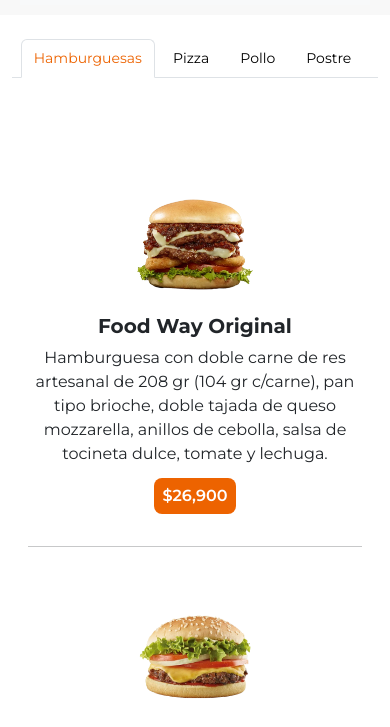
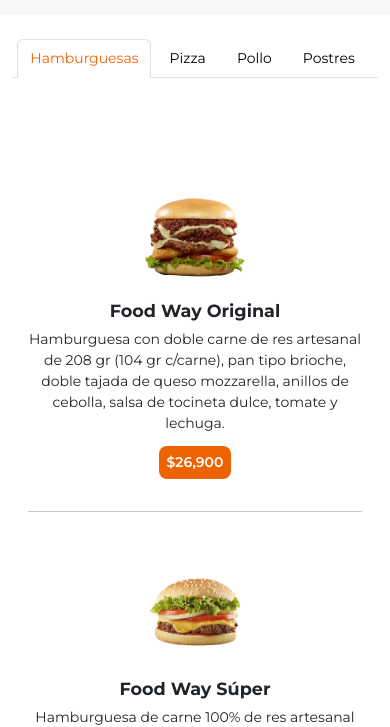
Before and after one commit to Steph230788/Proyecto-foodway, a plain HTML site: page pages/menu.html in a window 390 px wide. Shown: the part 121-848 px from the top of the page. Drawn offline with nearby package versions, Linux system fonts and the light colour scheme.

Commit message:
Ajuste resp sección menú

```diff
--- a/pages/menu.html
+++ b/pages/menu.html
@@ -64,8 +64,8 @@
                 <button class="nav-link active" id="hamburguesas-tab" data-bs-toggle="tab"
                     data-bs-target="#hamburguesas" type="button" role="tab">
                     <img src="../img/icon-hamburguesa.png" alt="Hamburguesa" width="30" height="30" class="me-2">
-                Hamburguesas
-            </button>
+                    Hamburguesas
+                </button>
             </li>
             <li class="nav-item" role="presentation">
                 <button class="nav-link" id="pizzas-tab" data-bs-toggle="tab" data-bs-target="#pizzas" type="button"
@@ -85,7 +85,7 @@
                 <button class="nav-link" id="postres-tab" data-bs-toggle="tab" data-bs-target="#postres" type="button"
                     role="tab">
                     <img src="../img/icon-postre.png" alt="postre" width="30" height="30" class="me-2">
-                    Postre
+                    Postres
                 </button>
             </li>
         </ul>
--- a/styles/style.css
+++ b/styles/style.css
@@ -146,6 +146,15 @@ ul {
     border-radius: 5px; /* Bordes redondeados */
     border: none; /* Sin borde */
 }
+
+
+
+
+
+
+
+
+
 
 
 
@@ -406,3 +415,21 @@ body {
         display: none;
     }
 }
+/**ajuste inf cards productos**/
+@media (max-width: 768px) {
+    h5 {
+        font-size: 1.1rem !important; /* Reduce el tamaño del título */
+    }
+
+    p {
+        font-size: 0.875rem; /* Reduce el tamaño del texto */
+    }
+    .btn-precio {
+        font-size: 0.875rem; /* Reduce el tamaño del precio */
+        padding: 8px 12px; /* Ajusta el padding para que no se vea muy grande */
+    }
+    .menu-item img {
+        max-width: 130px !important; /* Fuerza la reducción de las imágenes */
+        height: auto !important;
+    }
+}
```
